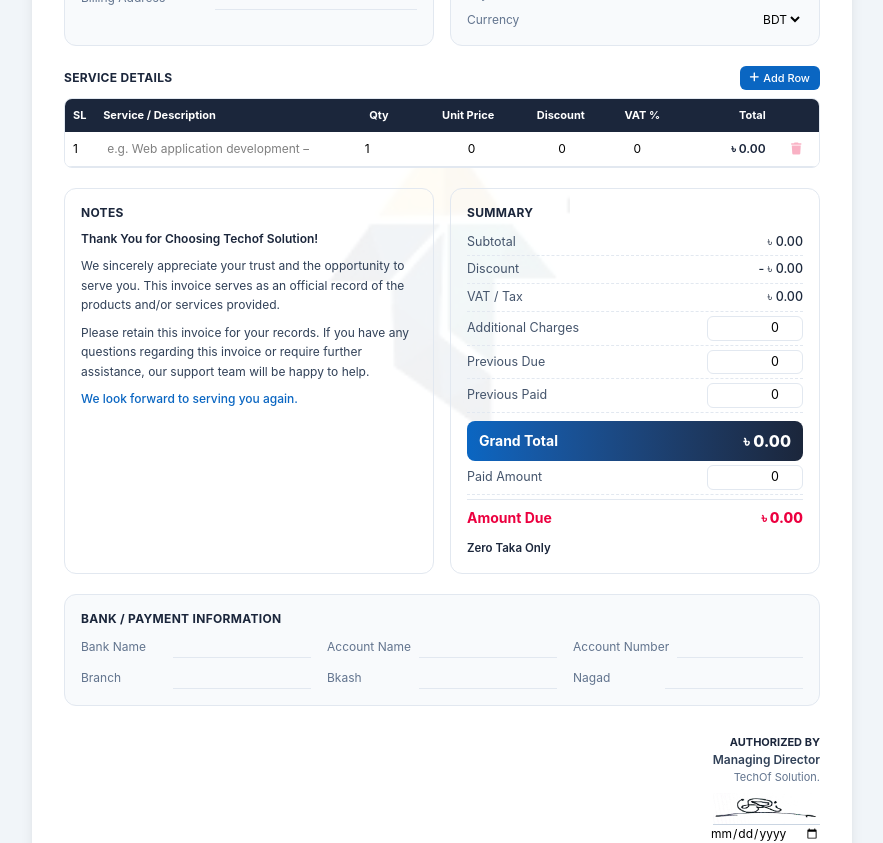
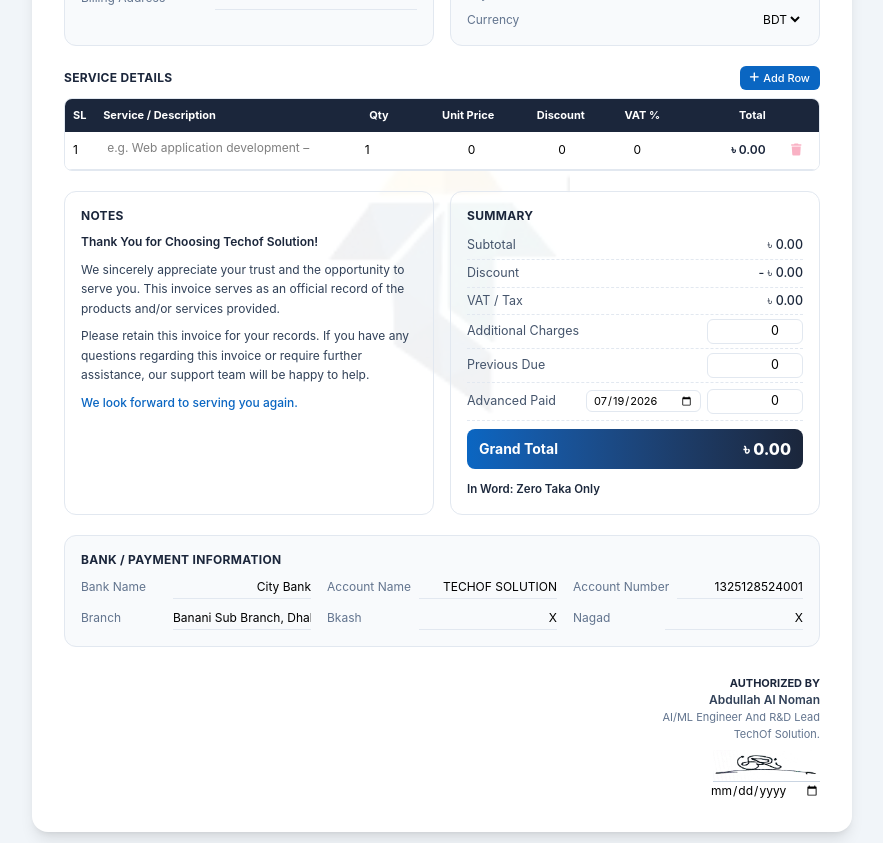
Before and after one commit to AbdullahAlNoman20/Techof-Solution, a React (Vite) app in the folder admin/: page /invoice in a window 1280 px wide. Shown: the part 460-1303 px from the top of the page, without its empty margins (198-1081 px from the left). Built offline with nearby package versions, Linux system fonts and the light colour scheme.

Commit message:
Correction

```diff
--- a/admin/src/Pages/Invoice/Invoice.jsx
+++ b/admin/src/Pages/Invoice/Invoice.jsx
@@ -72,13 +72,13 @@ const initialInvoiceInfo = () => ({
 });
 
 const initialBank = () => ({
-  bankName: "",
-  accountName: "",
-  accountNumber: "",
-  branch: "",
-  bkash: "",
-  nagad: "",
-  rocket: "",
+  bankName: "City Bank",
+  accountName: "TECHOF SOLUTION",
+  accountNumber: "1325128524001",
+  branch: "Banani Sub Branch, Dhaka",
+  bkash: "X",
+  nagad: "X",
+  rocket: "X",
 });
 
 export default function Invoice() {
@@ -87,8 +87,8 @@ export default function Invoice() {
   const [rows, setRows] = useState([emptyRow()]);
   const [additionalCharges, setAdditionalCharges] = useState(0);
   const [previousDue, setPreviousDue] = useState(0);
-  const [previousPaid, setPreviousPaid] = useState(0);
-  const [paidAmount, setPaidAmount] = useState(0);
+  const [advancePaid, setAdvancePaid] = useState(0);
+  const [advancePaidDate, setAdvancePaidDate] = useState(todayISO());
   const [notes, setNotes] = useState(
     "Thank you for choosing TechOf Solution.\nPayment should be completed before the due date.\nThis invoice is system generated.",
   );
@@ -130,19 +130,21 @@ export default function Invoice() {
       clampNumber(previousDue);
     return total > 0 ? total : 0;
   }, [subtotal, totalDiscount, totalVat, additionalCharges, previousDue]);
-  const amountDue = useMemo(() => {
-    const due =
-      grandTotal - clampNumber(paidAmount) - clampNumber(previousPaid);
+
+  const hasAdvancePaid = clampNumber(advancePaid) > 0;
+
+  const totalAmountDue = useMemo(() => {
+    const due = grandTotal - clampNumber(advancePaid);
     return due > 0 ? due : 0;
-  }, [grandTotal, paidAmount, previousPaid]);
+  }, [grandTotal, advancePaid]);
 
   const amountInWords = useMemo(
     () =>
       numberToWords(
-        grandTotal,
+        hasAdvancePaid ? totalAmountDue : grandTotal,
         info.currency === "BDT" ? "Taka" : info.currency,
       ),
-    [grandTotal, info.currency],
+    [hasAdvancePaid, totalAmountDue, grandTotal, info.currency],
   );
 
   const rowTotal = (r) => {
@@ -490,15 +492,20 @@ export default function Invoice() {
                     className={idx % 2 === 0 ? "bg-white" : "bg-blue-50/40"}
                   >
                     <td className="p-2 border-b border-slate-200">{idx + 1}</td>
-                    <td className="p-2 border-b border-slate-200">
-                      <input
+                    <td className="p-2 border-b border-slate-200 align-top">
+                      <textarea
                         value={row.description}
                         maxLength={250}
+                        rows={1}
                         placeholder="e.g. Web application development – Phase 1"
                         onChange={(e) =>
                           updateRow(row.id, "description", e.target.value)
                         }
-                        className="w-full bg-transparent outline-none focus:bg-white rounded px-1"
+                        onInput={(e) => {
+                          e.target.style.height = "auto";
+                          e.target.style.height = `${e.target.scrollHeight}px`;
+                        }}
+                        className="w-full bg-transparent outline-none focus:bg-white rounded px-1 resize-none overflow-hidden leading-snug"
                       />
                     </td>
                     <td className="p-2 border-b border-slate-200 text-right">
@@ -627,32 +634,62 @@ export default function Invoice() {
               value={previousDue}
               onChange={(v) => setPreviousDue(clampNumber(v))}
             />
-            <SummaryEditLine
-              label="Previous Paid"
-              value={previousPaid}
-              onChange={(v) => setPreviousPaid(clampNumber(v))}
+
+            <div className="flex justify-between items-center py-1.5 text-[12.5px] border-b border-dashed border-slate-200 gap-2">
+              <span className="text-slate-600 shrink-0">
+                Advanced Paid
+                {hasAdvancePaid && advancePaidDate && (
+                  <span className="block text-[10px] text-slate-400 print:inline print:ml-1">
+                    (
+                    {new Date(advancePaidDate).toLocaleDateString("en-GB", {
+                      day: "numeric",
+                      month: "long",
+                      year: "numeric",
+                    })}
+                    )
+                  </span>
+                )}
+              </span>
+              <div className="flex items-center gap-1.5 shrink-0">
+                <input
+                  type="date"
+                  value={advancePaidDate}
+                  onChange={(e) => setAdvancePaidDate(e.target.value)}
+                  className="print:hidden text-[11px] border border-slate-200 rounded-md px-1.5 py-0.5 outline-none focus:border-[#0A66C2]"
                 />
+                <input
+                  type="number"
+                  step="0.01"
+                  value={advancePaid}
+                  onChange={(e) => setAdvancePaid(clampNumber(e.target.value))}
+                  className="w-24 text-right border border-slate-200 rounded-md px-2 py-0.5 outline-none focus:border-[#0A66C2]"
+                />
+              </div>
+            </div>
+
+            {hasAdvancePaid ? (
+              <div className="flex justify-between items-center py-2 mt-2 rounded-lg bg-gradient-to-r from-[#0A66C2] to-[#1B263B] text-white px-3">
+                <span className="text-sm font-bold leading-tight">
+                  Total Amount Due
+                  <span className="block font-normal text-[9.5px] opacity-80">
+                    (VAT / Tax Applicable as per Govt. Rate)
+                  </span>
+                </span>
+                <span className="text-base font-extrabold">
+                  {formatCurrency(totalAmountDue, info.currency)}
+                </span>
+              </div>
+            ) : (
               <div className="flex justify-between items-center py-2 mt-2 rounded-lg bg-gradient-to-r from-[#0A66C2] to-[#1B263B] text-white px-3">
                 <span className="text-sm font-bold">Grand Total</span>
                 <span className="text-base font-extrabold">
                   {formatCurrency(grandTotal, info.currency)}
                 </span>
               </div>
-            <SummaryEditLine
-              label="Paid Amount"
-              value={paidAmount}
-              onChange={(v) => setPaidAmount(clampNumber(v))}
-            />
-            <div className="flex justify-between items-center pt-2 border-t border-slate-200 mt-1">
-              <span className="text-sm font-bold text-rose-600">
-                Amount Due
-              </span>
-              <span className="text-sm font-extrabold text-rose-600">
-                {formatCurrency(amountDue, info.currency)}
-              </span>
-            </div>
-            <p className="text-[11.5px] font-semibold text-[#1B263B] mt-3">
-              {amountInWords}
+            )}
+
+            <p className="text-[11.5px] font-semibold text-slate-800 mt-3">
+              In Word: {amountInWords}
             </p>
           </div>
         </section>
@@ -704,7 +741,10 @@ export default function Invoice() {
             </p>
 
             <p className="text-[12px] font-semibold text-slate-700">
-              Managing Director
+              Abdullah Al Noman
+            </p>
+            <p className="text-[11px] text-slate-500">
+              AI/ML Engineer And R&amp;D Lead
             </p>
 
             <p className="text-[11px] text-slate-500">{COMPANY.name}</p>
```
Lines whose indentation alone changed are shown as unchanged.
